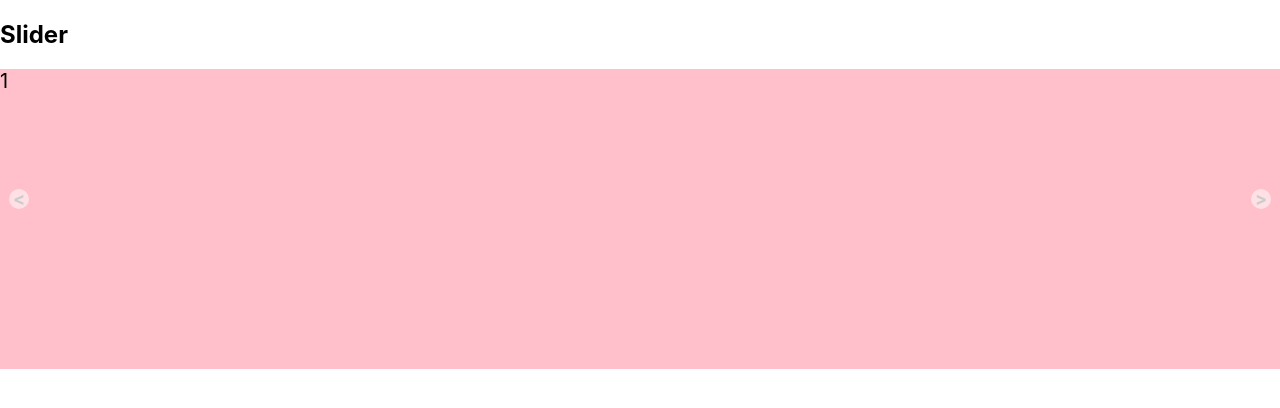
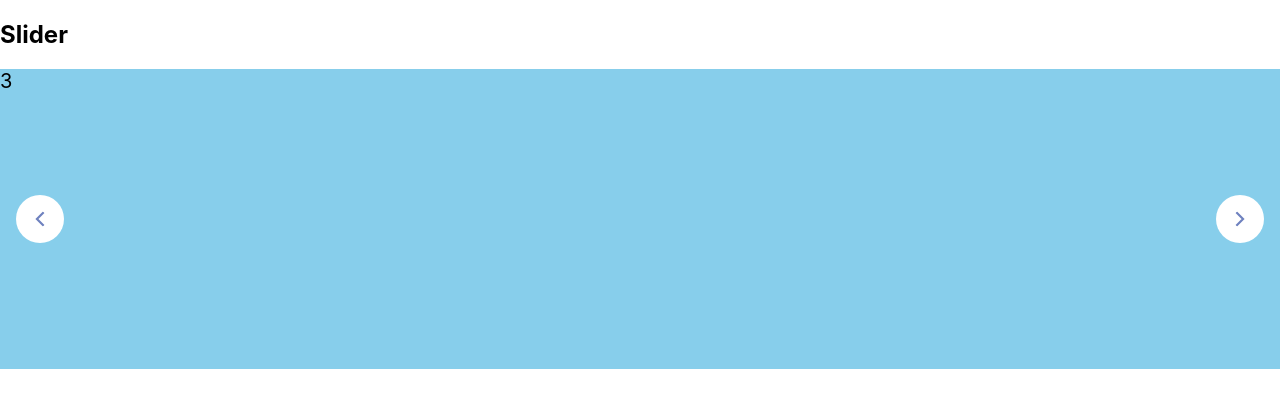
Before and after one commit to manuelWeb/react-slider-hook, a React (Create React App) app: page / in a window 1280 px wide. Shown: the top 408 px of the page. Built offline with nearby package versions, Linux system fonts and the light colour scheme.

Commit message:
ADD nice btn prev next

```diff
--- a/src/App.js
+++ b/src/App.js
@@ -5,7 +5,7 @@ function App() {
   return (
     <div className="App">
       <h2>Slider</h2>
-      <Slider speed={2000}>
+      <Slider delay={3} transitionDuration={0.35} auto>
         <div
           style={{
             background: 'pink'
--- /dev/null
+++ b/src/Arrow.jsx
@@ -0,0 +1,20 @@
+import React from 'react'
+import cn from 'classnames'
+import leftArrow from './img/left-arrow.svg'
+import rightArrow from './img/right-arrow.svg'
+
+const Arrow = ({ direction, handleClick, className }) => {
+  return (
+    <div
+      onClick={handleClick}
+      className={
+        cn(className, `btn--${(direction === 'right' && 'right') || 'left'}`)
+      }
+    >
+      { direction === 'right' ?
+        <img src={rightArrow} alt="" /> : <img src={leftArrow} alt="" />}
+    </div >
+  )
+}
+
+export default Arrow
--- a/src/Carousel.scss
+++ b/src/Carousel.scss
@@ -17,35 +17,39 @@ body {
     // temps to RM (height from img)
     height: 300px;
     font-size: 20px;
-    transition: all 1s ease-in;
+    // transition: all 1s ease-in;
     display: flex;
   }
+  &__btn {
+    display: flex;
+    position: absolute;
+    top: 0;
+    height: 100%;
+    padding: 0 16px;
+    justify-content: center;
+    cursor: pointer;
+    align-items: center;
+    transition: transform ease-in 0.1s;
+    &:hover {
+      transform: scale(1.1);
+    }
+    >img {
+      $size: 16px;
+      padding: $size;
+      height: $size;
+      width: $size;
+      background: white;
+      border-radius: 50%;
+
+    }
+  }
+  .btn {
+    &--right {
+      right: 0;
+    }
+    &--left {
+      left: 0;
+    }
+  }
+
 }
-
-.btn {
-  position: absolute;
-  z-index: 10;
-  width: 20px;
-  height: 20px;
-  font-size: 18px;
-  display: flex;
-  align-items: center;
-  justify-content: center;
-  top: 50%;
-  float: left;
-  transform: translateY(-50%);
-  border-radius: 50%;
-  color: #ccc;
-  cursor: pointer;
-  font-weight: bold;
-  background: rgba(255, 255, 255, 0.5);
-  margin: 0 0.5em;
-  user-select: none;
-  margin-top: -20px;
-  &:hover {
-    background: rgba(255, 255, 255, 0.9);
-  }
-  &--right {
-    right: 0;
-  }
-}
--- a/src/Slider.jsx
+++ b/src/Slider.jsx
@@ -1,8 +1,9 @@
 import React, { useRef, useState } from 'react'
 import cn from 'classnames'
 import { useInterval } from './hooks'
+import Arrow from './Arrow'
 
-const Slider = ({ height, children, auto, speed }) => {
+const Slider = ({ transitionDuration, children, auto, delay }) => {
   // add child item to infinite loop
   const initItem = React.Children.map(React.Children.toArray([
     children[children.length - 1],
@@ -21,7 +22,7 @@ const Slider = ({ height, children, auto, speed }) => {
   const [length] = useState(initItem.length);
   const [percent] = useState(100 / length);
   const [isMouseOver, setIsMouseOver] = useState(false);
-  const SPEED = speed || 3000;
+  const delay_ = ((delay) * 1000 - transitionDuration) || 3000;
   const SlideStyle = {
     contents: {
       width: `${length * 100}%`,
@@ -30,8 +31,8 @@ const Slider = ({ height, children, auto, speed }) => {
   }
 
   const moveToRight = _ => {
-    const currentPer = -position * percent;
-    const movePer = position < length - 1 ? currentPer - percent : currentPer;
+    const currentTrans = -position * percent;
+    const translationPercentage = position < length - 1 ? currentTrans - percent : currentTrans;
 
     if (position === length - 1) {
       // return to 0 (last item copy) without transition
@@ -39,30 +40,30 @@ const Slider = ({ height, children, auto, speed }) => {
       ref.current.style.transform = `translateX(${0}%)`;
       // before item[O] to first item force to repaint
       ref.current.style.height = ref.current.offsetHeight
-      ref.current.style.transition = 'all 1s ease-in';
+      ref.current.style.transition = `all ${transitionDuration}s ease-in`;
       ref.current.style.transform = `translateX(-${percent}%)`;
     } else {
-      ref.current.style.transition = 'all 1s ease-in';
-      ref.current.style.transform = `translateX(${movePer}%)`;
+      ref.current.style.transition = `all ${transitionDuration}s ease-in`;
+      ref.current.style.transform = `translateX(${translationPercentage}%)`;
     }
 
     setPosition(position < length - 1 ? position + 1 : 1);
   };
 
   const moveToLeft = _ => {
-    const currentPer = -position * percent;
-    const movePer = position !== 0 ? currentPer + percent : currentPer;
+    const currentTrans = -position * percent;
+    const translationPercentage = position !== 0 ? currentTrans + percent : currentTrans;
 
     if (position === 1) {
-      ref.current.style.transition = 'all 1s ease-in';
-      ref.current.style.transform = `translateX(${movePer}%)`;
+      ref.current.style.transition = `all ${transitionDuration}s ease-in`;
+      ref.current.style.transform = `translateX(${translationPercentage}%)`;
       setTimeout(() => {
         ref.current.style.transition = 'none';
         ref.current.style.transform = `translateX(-${percent * (length - 1)}%)`;
-      }, 1000);
+      }, transitionDuration * 1000);
     } else {
-      ref.current.style.transition = 'all 1s ease-in';
-      ref.current.style.transform = `translateX(${movePer}%)`;
+      ref.current.style.transition = `all ${transitionDuration}s ease-in`;
+      ref.current.style.transform = `translateX(${translationPercentage}%)`;
     }
 
     setPosition(position !== 1 ? position - 1 : length - 1);
@@ -70,9 +71,10 @@ const Slider = ({ height, children, auto, speed }) => {
 
   useInterval(
     () => {
+      console.log(delay_);
       auto && moveToRight();
     },
-    !isMouseOver ? SPEED : null
+    !isMouseOver ? delay_ : null
   );
 
   return (
@@ -85,15 +87,11 @@ const Slider = ({ height, children, auto, speed }) => {
         setIsMouseOver(true);
       }}
     >
-      <div className="btn btn--left" onClick={moveToLeft}>
-        {'<'}
-      </div>
-      <div className="btn btn--right" onClick={moveToRight}>
-        {'>'}
-      </div>
       <div className="slider__contents" style={SlideStyle.contents} ref={ref}>
         {initItem}
       </div>
+      <Arrow direction="left" handleClick={moveToLeft} className="slider__btn" />
+      <Arrow direction="right" handleClick={moveToRight} className="slider__btn" />
     </div>
   );
 };
```
Also changed, not shown: src/img/left-arrow.svg (added), src/img/right-arrow.svg (added).
